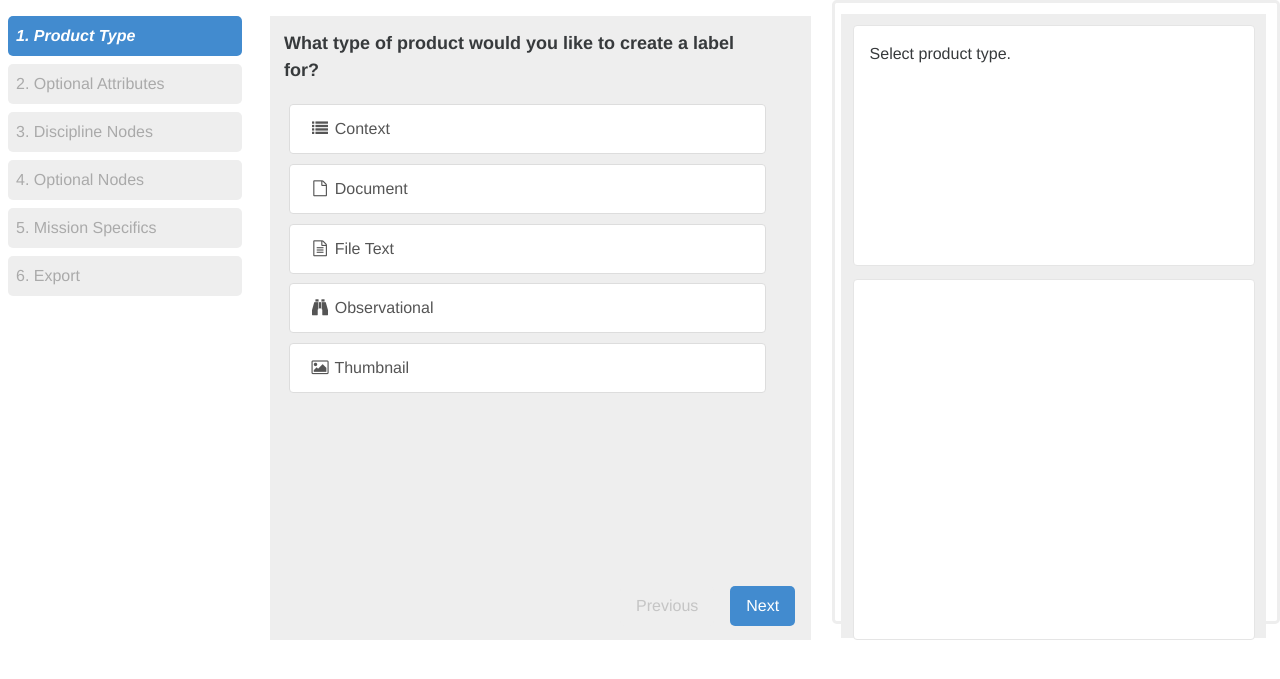
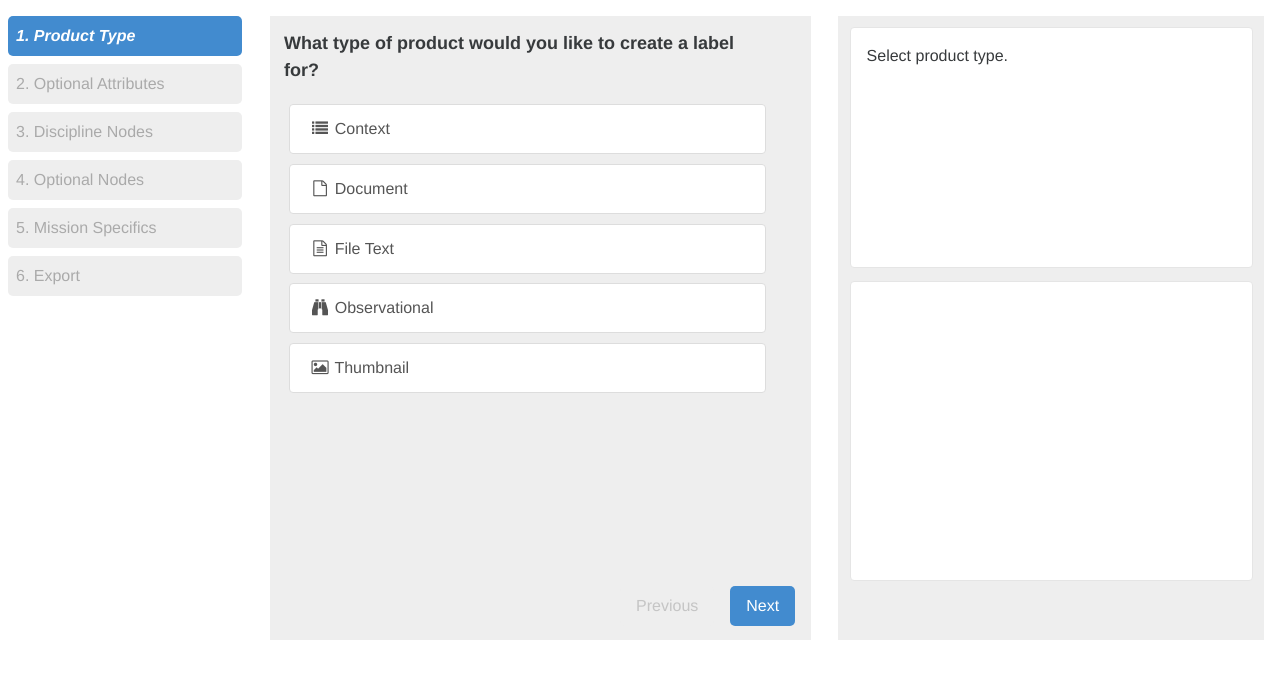
Before and after one commit to NASA-PDS/PLAID, a PHP site: page / in a window 1280 px wide. Shown: the part 54-733 px from the top of the page. Run offline with PHP 8.4, Linux system fonts and the light colour scheme.

Commit message:
modified padding in general.css to reflect merge accurately

```diff
--- a/css/general.css
+++ b/css/general.css
@@ -15,7 +15,7 @@ td {
 }
 /* id */
 #details {
-    height: 60%;
+    height: 50%;
     padding: 1rem;
 }
 #help {
@@ -26,8 +26,7 @@ td {
 #sidebar {
     float: right;
     width: 35%;
-    border: medium solid #eee;
-    border-radius: 0.3rem;
+    height: inherit;
 }
 #wizard {
     float: left;
@@ -69,7 +68,7 @@ td {
     height: inherit;
     padding: 0.7rem;
     background: #eeeeee;
-    margin: 0.7rem 0.7rem 0.7rem 0.4rem;
+    margin: 1rem 1rem 1rem 0.4rem;
 }
 
 .no-border-radius {
```
